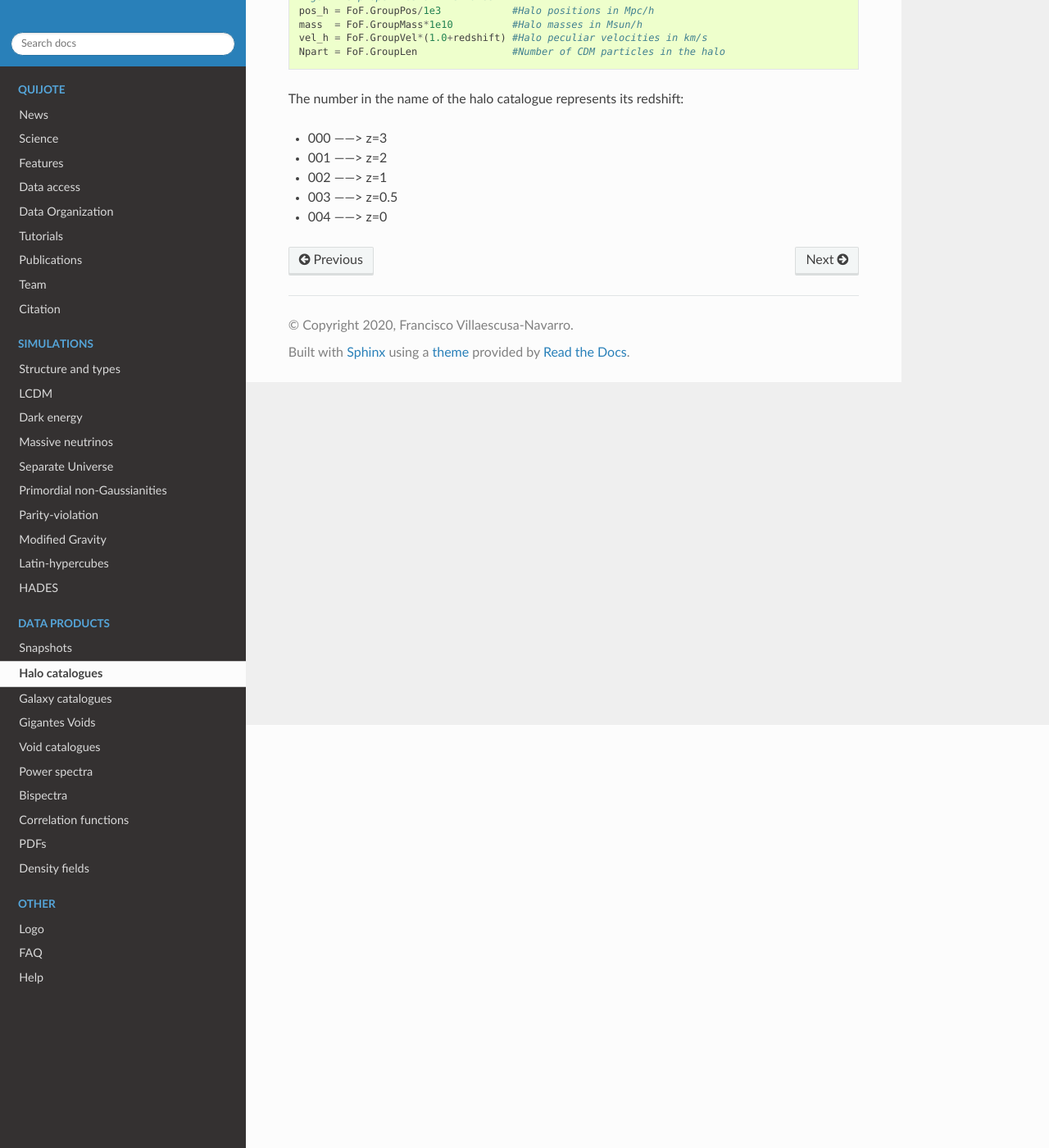
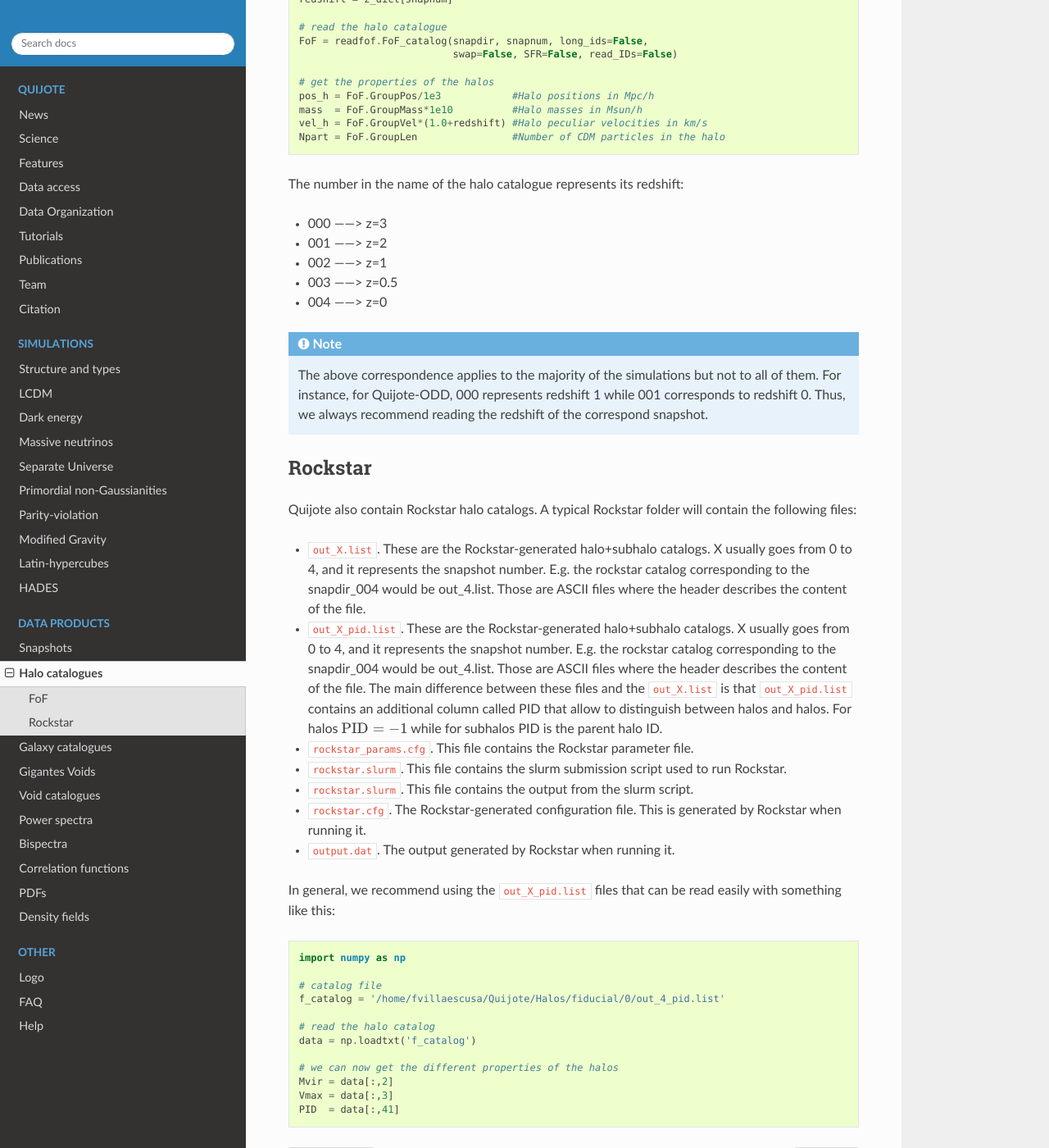
Before and after one commit to franciscovillaescusa/Quijote-simulations, a Sphinx documentation site: the page built from docs/source/halos.rst, in a window 1280 px wide and 1400 px high, scrolled down 516 px. Shown: the whole window at 82% size. Built offline with Sphinx 7.4.7 and the Read the Docs theme 2.0.0, drawn with Linux system fonts in a browser that asks for light colours; pages that are not in the unit, such as notebooks, are missing from menus; some of the changed text lies outside the part shown.

Commit message:
added Rockstar information

```diff
--- a/docs/source/halos.rst
+++ b/docs/source/halos.rst
@@ -2,6 +2,11 @@
 
 Halo catalogues
 ===============
+
+Quijote contains FoF and Rockstar halo catalogs.
+
+FoF
+~~~
 
 The FoF halo catalogs can be read through the `readfof.py <https://github.com/franciscovillaescusa/Pylians3/blob/master/library/readfof.py>`_ script. If you have `Pylians <https://github.com/franciscovillaescusa/Pylians3>`_ installed you already have it. An example on how to read a halo catalog is this (we provide further details on how to read and manipulate these catalogs in :ref:`tutorials`):
 
@@ -34,3 +39,38 @@ The number in the name of the halo catalogue represents its redshift:
 - 002 ------> z=1
 - 003 ------> z=0.5
 - 004 ------> z=0
+
+.. Note::
+
+   The above correspondence applies to the majority of the simulations but not to all of them. For instance, for Quijote-ODD, 000 represents redshift 1 while 001 corresponds to redshift 0. Thus, we always recommend reading the redshift of the correspond snapshot.
+
+
+Rockstar
+~~~~~~~~
+
+Quijote also contain Rockstar halo catalogs. A typical Rockstar folder will contain the following files:
+
+- ``out_X.list``. These are the Rockstar-generated halo+subhalo catalogs. X usually goes from 0 to 4, and it represents the snapshot number. E.g. the rockstar catalog corresponding to the snapdir_004 would be out_4.list. Those are ASCII files where the header describes the content of the file.
+- ``out_X_pid.list``. These are the Rockstar-generated halo+subhalo catalogs. X usually goes from 0 to 4, and it represents the snapshot number. E.g. the rockstar catalog corresponding to the snapdir_004 would be out_4.list. Those are ASCII files where the header describes the content of the file. The main difference between these files and the ``out_X.list`` is that ``out_X_pid.list`` contains an additional column called PID that allow to distinguish between halos and halos. For halos :math:`{\rm PID}=-1` while for subhalos PID is the parent halo ID.
+- ``rockstar_params.cfg``. This file contains the Rockstar parameter file.
+- ``rockstar.slurm``. This file contains the slurm submission script used to run Rockstar.
+- ``rockstar.slurm``. This file contains the output from the slurm script.
+- ``rockstar.cfg``. The Rockstar-generated configuration file. This is generated by Rockstar when running it.
+- ``output.dat``. The output generated by Rockstar when running it.
+
+In general, we recommend using the ``out_X_pid.list`` files that can be read easily with something like this:
+
+.. code-block:: python
+
+   import numpy as np
+
+   # catalog file
+   f_catalog = '/home/fvillaescusa/Quijote/Halos/fiducial/0/out_4_pid.list'
+
+   # read the halo catalog
+   data = np.loadtxt('f_catalog')
+
+   # we can now get the different properties of the halos
+   Mvir = data[:,2]
+   Vmax = data[:,3]
+   PID  = data[:,41]
```
